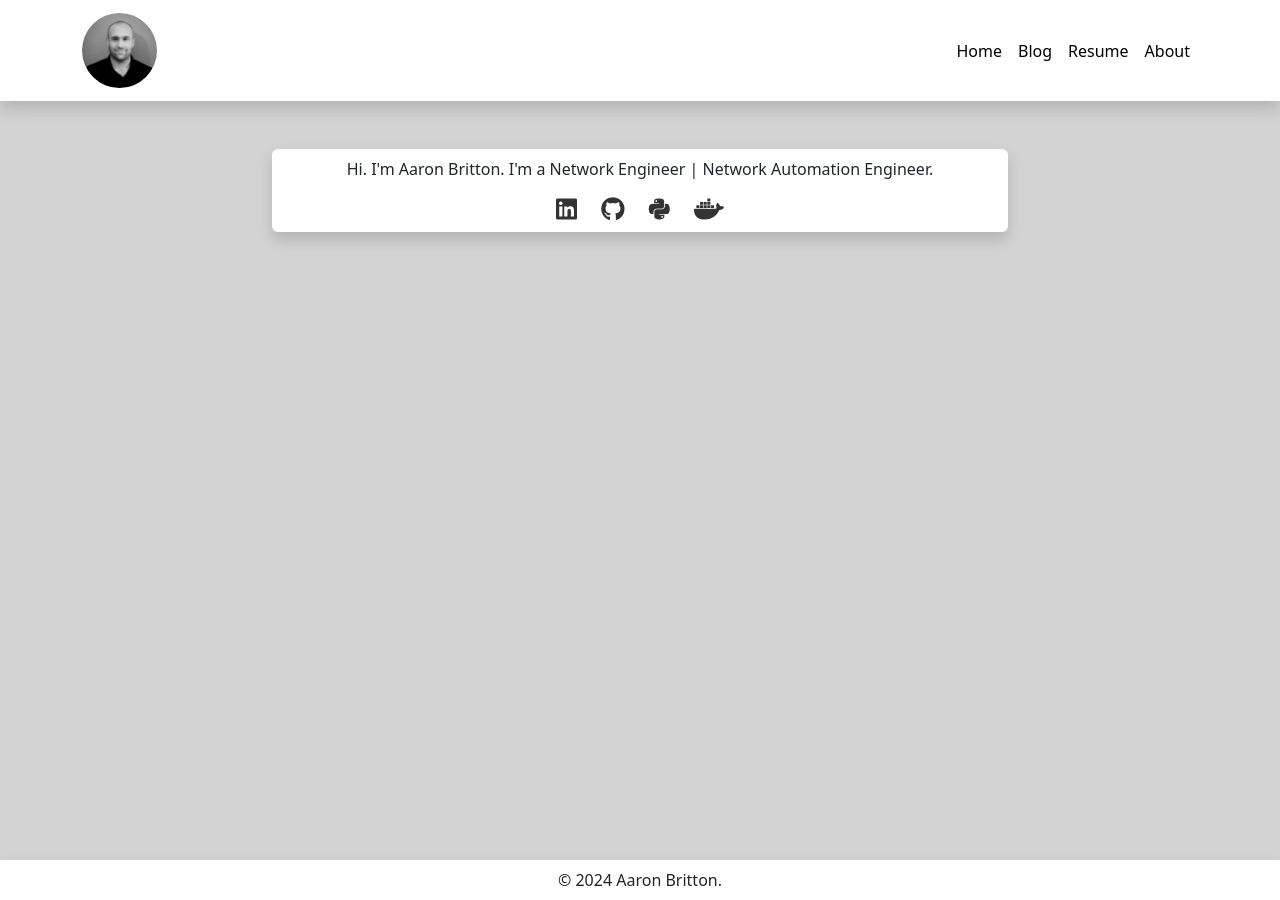
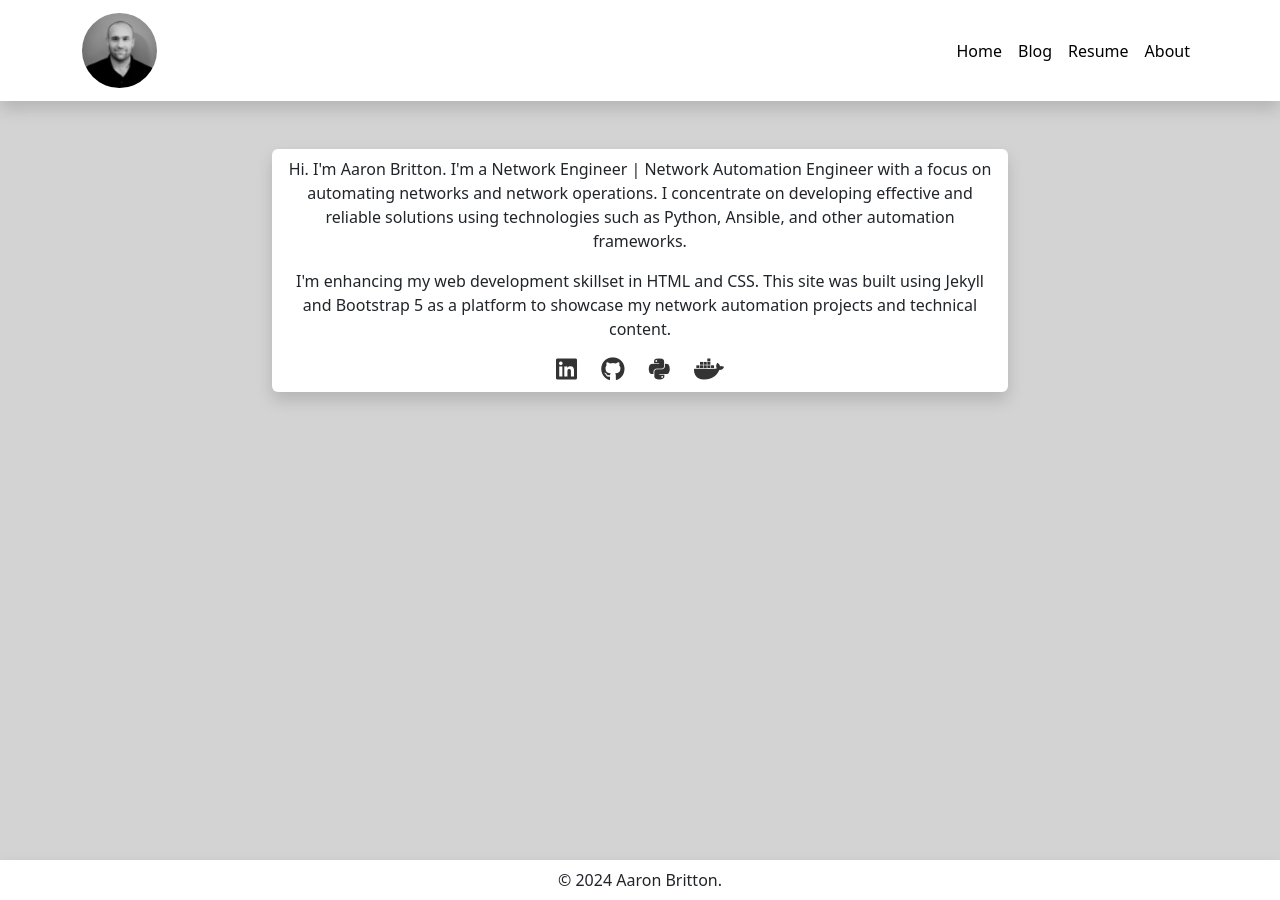
Before and after one commit to networkautomaniac/networkautomaniac.github.io, a Jekyll site: the page built from index.html, in a window 1280 px wide. Built offline with Jekyll 4.4.1, drawn with Linux system fonts in a browser that asks for light colours.

Commit message:
Update paragraph text.

```diff
--- a/index.html
+++ b/index.html
@@ -7,7 +7,8 @@ title: Home
   <div class="row justify-content-center">
     <div class="col-md-8">
       <div class="rounded bg-white shadow text-center p-2 social-icons">
-        <p>Hi. I'm Aaron Britton. I'm a Network Engineer | Network Automation Engineer.</p>
+        <p>Hi. I'm Aaron Britton. I'm a Network Engineer | Network Automation Engineer with a focus on automating networks and network operations.  I concentrate on developing effective and reliable solutions using technologies such as Python, Ansible, and other automation frameworks.</p>
+        <p>I'm enhancing my web development skillset in HTML and CSS. This site was built using Jekyll and Bootstrap 5 as a platform to showcase my network automation projects and technical content.</p>
         <a href="https://www.linkedin.com/in/aaronleebritton/" target="_blank" class="fab fa-linkedin"></a>
         <a href="https://github.com/networkautomaniac" target="_blank" class="fab fa-github"></a>
         <a href="https://pypi.org/user/networkautomaniac/" target="_blank" class="fab fa-python"></a>
```
Also changed, not shown: blog.html (line endings or trailing spaces), resume.html (line endings or trailing spaces).
